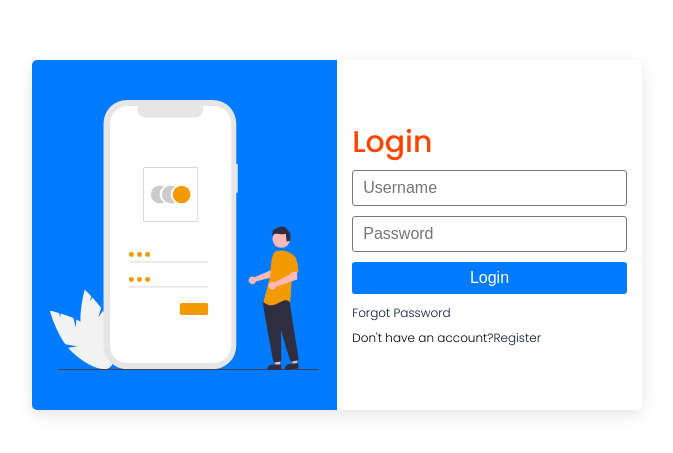
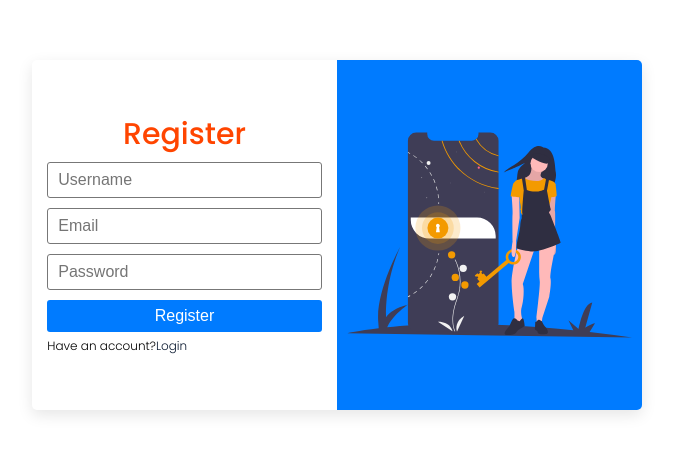
Before and after one commit to 0xAureoleNode/animated-login-form, a React (Create React App) app: page / in a window 1280 px wide. Shown: the part 165-618 px from the top of the page, without its empty margins (303-976 px from the left). Built offline with nearby package versions, Linux system fonts and the light colour scheme; the HTML template or start-up script is replaced by a standard one.

Commit message:
added Registed Func

```diff
--- a/src/components/auth/AuthContainer.js
+++ b/src/components/auth/AuthContainer.js
@@ -1,12 +1,14 @@
 import React from 'react';
 import Login from './Login';
+import Register from './Register';
 import './AuthContainer.scss';
 
 const AuthContainer = () => {
   return (
     <section className="--flex-center --100vh">
       <div className="container box">
-        <Login />
+        {/* <Login /> */}
+        <Register />
       </div>
     </section>
   );
--- a/src/components/auth/Login.js
+++ b/src/components/auth/Login.js
@@ -10,7 +10,7 @@ const Login = () => {
       </div>
       <div className="form-container">
         <form className="--form-control">
-          <h2 className="--color-danger">Login</h2>
+          <h2 className="--color-danger --text-center">Login</h2>
           <input type="text" className="--width-100" placeholder="Username" />
           <input
             type="password"
--- a/src/components/auth/Register.js
+++ b/src/components/auth/Register.js
@@ -1,7 +1,34 @@
 import React from 'react';
+import registerImg from '../../assets/register.svg';
 
 const Register = () => {
-  return <div>Register</div>;
+  return (
+    <div className="main-container --flex-center">
+      <div className="form-container">
+        <form className="--form-control">
+          <h2 className="--color-danger --text-center">Register</h2>
+          <input type="text" className="--width-100" placeholder="Username" />
+          <input type="email" className="--width-100" placeholder="Email" />
+          <input
+            type="password"
+            className="--width-100"
+            placeholder="Password"
+          />
+          <button className="--btn --btn-primary --btn-block">Register</button>
+
+          <span className="--text-sm --block">
+            Have an account?
+            <a href="#" className="--text-sm">
+              Login
+            </a>
+          </span>
+        </form>
+      </div>
+      <div className="img-container">
+        <img src={registerImg} alt="login-img" />
+      </div>
+    </div>
+  );
 };
 
 export default Register;
```
